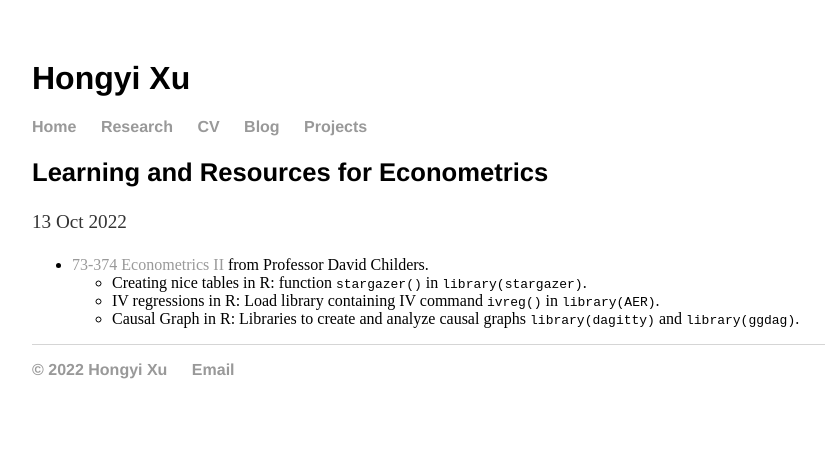
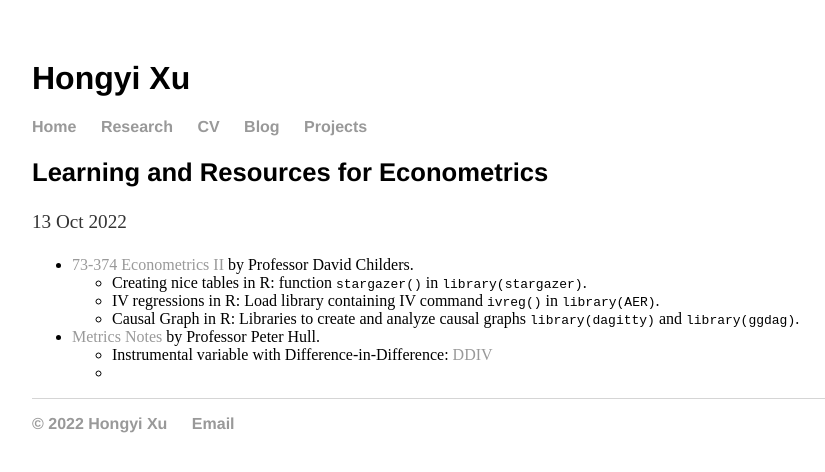
Before and after one commit to hongyileoxu/hongyileoxu.github.io, a Jekyll site: the page built from _posts/2022-10-13-great-resources.md, in a window 1280 px wide. Shown: the top 472 px of the page, without its empty margins (160-985 px from the left). Built offline with Jekyll 4.4.1, drawn with Linux system fonts in a browser that asks for light colours.

Commit message:
Update 2022-10-13-great-resources.md

```diff
--- a/_posts/2022-10-13-great-resources.md
+++ b/_posts/2022-10-13-great-resources.md
@@ -4,7 +4,11 @@ title: "Learning and Resources for Econometrics"
 date: 2022-10-13
 ---
 
--   [73-374 Econometrics II](https://donskerclass.github.io/EconometricsII/MultivariateIV.html) from Professor David Childers.
+-   [73-374 Econometrics II](https://donskerclass.github.io/EconometricsII/MultivariateIV.html) by Professor David Childers.
     -   Creating nice tables in R: function `stargazer()` in `library(stargazer)`.
     -   IV regressions in R: Load library containing IV command `ivreg()` in `library(AER)`.
     -   Causal Graph in R: Libraries to create and analyze causal graphs `library(dagitty)` and `library(ggdag)`.
+
+-   [Metrics Notes](https://about.peterhull.net/metrix) by Professor Peter Hull.
+    -   Instrumental variable with Difference-in-Difference: [DDIV](https://about.peterhull.net/metrix)
+    -
```
